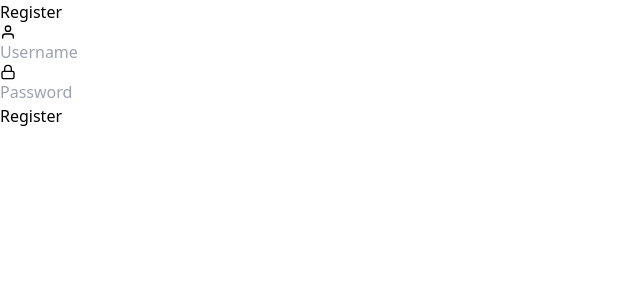
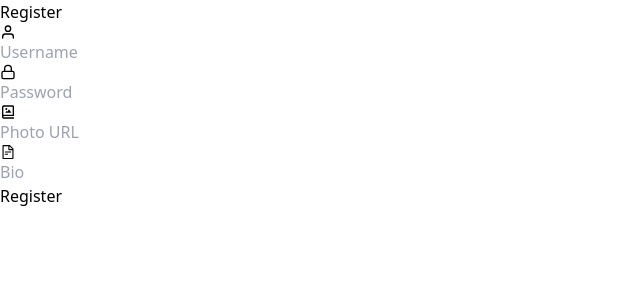
Before and after one commit to rakibul-islam-hasib/task-management, a React (Vite) app: page /register in a window 1280 px wide. Shown: the top 300 px of the page, without its empty margins (0-640 px from the left). Built offline with nearby package versions, Linux system fonts and the light colour scheme; no server answers.

Commit message:
Firebase confid removed

```diff
--- a/package.json
+++ b/package.json
@@ -10,7 +10,6 @@
     "preview": "vite preview"
   },
   "dependencies": {
-    "firebase": "^10.3.1",
     "gsap": "^3.12.2",
     "localforage": "^1.10.0",
     "match-sorter": "^6.3.1",
--- a/src/config/firebase.config.cjs
+++ /dev/null
@@ -1,18 +0,0 @@
-
-// Import the functions you need from the SDKs you need
-import { initializeApp } from "firebase/app";
-// TODO: Add SDKs for Firebase products that you want to use
-// https://firebase.google.com/docs/web/setup#available-libraries
-
-// Your web app's Firebase configuration
-const firebaseConfig = {
-  apiKey: "AIzaSyArhM0exiWMKtsOZIzbiFJzH_IwmjKtkEY",
-  authDomain: "task-management-cb181.firebaseapp.com",
-  projectId: "task-management-cb181",
-  storageBucket: "task-management-cb181.appspot.com",
-  messagingSenderId: "385310284060",
-  appId: "1:385310284060:web:e3930fa28fa3c3577602d9"
-};
-
-// Initialize Firebase
-export  const app = initializeApp(firebaseConfig);
--- a/src/contex/AuthProvider.jsx
+++ /dev/null
@@ -1,48 +0,0 @@
-import React, { createContext, useEffect, useState } from 'react';
-import { createUserWithEmailAndPassword, getAuth } from 'firebase/auth';
-import { app } from '../config/firebase.config.cjs';
-export const AuthContext = createContext(null);
-const AuthProvider = ({ children }) => {
-    const auth = getAuth(app);
-    const [user, setUser] = useState(null);
-    const [loader, setLoader] = useState(true);
-    const registerUser = async (email, password) => {
-        setLoader(true);
-        try {
-            await createUserWithEmailAndPassword(auth, email, password);
-        } catch (error) {
-            console.log(error);
-        }
-        finally {
-            setLoader(false);
-        }
-    };
-
-
-
-
-    const contextValue = { registerUser , user, loader };
-    useEffect(() => {
-        const unsubscribe = auth.onAuthStateChanged((user) => {
-            setUser(user);
-            if (user) {
-                localStorage.setItem('token', user.refreshToken);
-                setLoader(false);
-            }
-            else {
-                localStorage.removeItem('token');
-                setLoader(false);
-            }
-        });
-
-        return () => unsubscribe();
-        // eslint-disable-next-line react-hooks/exhaustive-deps
-    }, []);
-    return (
-        <AuthContext.Provider value={contextValue}>
-            {children}
-        </AuthContext.Provider>
-    );
-};
-
-export default AuthProvider;
--- a/src/layout/MainLayout.jsx
+++ b/src/layout/MainLayout.jsx
@@ -3,8 +3,13 @@ import { Outlet } from 'react-router-dom';
 
     const MainLayout = () => {
         return (
-        <div>
+            <div className='grid grid-cols-5 '>
+                <div className="col-span-4">
                     <Outlet />
+                </div>
+                <div className="">
+                    <h1>Profile</h1>
+                </div>
             </div>
         );
     };
--- a/src/main.jsx
+++ b/src/main.jsx
@@ -3,12 +3,9 @@ import ReactDOM from 'react-dom/client'
 import './index.css'
 import { RouterProvider } from 'react-router-dom'
 import { router } from './router/router.jsx'
-import AuthProvider from './contex/AuthProvider.jsx'
 
 ReactDOM.createRoot(document.getElementById('root')).render(
   <React.StrictMode>
-    <AuthProvider>
       <RouterProvider router={router} />
-    </AuthProvider>
   </React.StrictMode>,
 )
--- a/src/pages/Home.jsx
+++ b/src/pages/Home.jsx
@@ -6,6 +6,9 @@ const Home = () => {
     useEffect(() => {
         if (localStorage.getItem('user')) {
             navigate('/task')
+        }
+        else {
+            navigate('/login')
         }
         // eslint-disable-next-line react-hooks/exhaustive-deps
     }, [])
--- a/src/pages/Register.jsx
+++ b/src/pages/Register.jsx
@@ -1,12 +1,19 @@
 // Register.js
 import React, { useState } from 'react';
 import { FiUser, FiLock } from 'react-icons/fi';
-import { Navigate, useNavigate } from 'react-router-dom';
+import { BiPhotoAlbum } from 'react-icons/bi';
+import { AiOutlineFileText } from 'react-icons/ai';
+import { useNavigate } from 'react-router-dom';
 
 const Register = ({ onRegister }) => {
     const [username, setUsername] = useState('');
     const [password, setPassword] = useState('');
+    const [photo, setPhoto] = useState('');
+    const [bio, setBio] = useState('');
     const navigate = useNavigate();
+
+
+
     const handleRegister = () => {
 
         if (username.trim() === '' || password.trim() === '') {
@@ -14,18 +21,18 @@ const Register = ({ onRegister }) => {
             return;
         }
 
-        const userData = { username, password };
+        const userData = { username, password, photo, bio };
         localStorage.setItem('user', JSON.stringify(userData));
 
         setUsername('');
         setPassword('');
         // If user then navigate to /task page
         navigate('/task');
-        console.log('Register', userData)
     };
 
     return (
-        <div className="bg-white p-4 rounded shadow-md">
+        <div className="flex justify-center items-center min-h-screen">
+            <div className="bg-white p-4 text-center rounded shadow-md">
                 <h2 className="text-2xl font-semibold mb-4">Register</h2>
                 <div className="mb-4 flex items-center">
                     <FiUser className="text-gray-500 mr-2" />
@@ -34,7 +41,7 @@ const Register = ({ onRegister }) => {
                         placeholder="Username"
                         value={username}
                         onChange={(e) => setUsername(e.target.value)}
-                    className="border rounded py-2 px-3 w-full"
+                        className="border outline-none rounded py-2 px-3 w-full"
                     />
                 </div>
                 <div className="mb-4 flex items-center">
@@ -44,12 +51,36 @@ const Register = ({ onRegister }) => {
                         placeholder="Password"
                         value={password}
                         onChange={(e) => setPassword(e.target.value)}
-                    className="border rounded py-2 px-3 w-full"
+                        className="border outline-none rounded py-2 px-3 w-full"
                     />
                 </div>
-            <button onClick={handleRegister} className="bg-blue-500 text-white py-2 px-4 rounded">
+                <div className="mb-4 flex items-center">
+                    <BiPhotoAlbum className="text-gray-500 mr-2" />
+                    <input
+                        type="text"
+                        placeholder="Photo URL"
+                        value={photo}
+                        onChange={(e) => setPhoto(e.target.value)}
+                        className="border outline-none rounded py-2 px-3 w-full"
+                    />
+                </div>
+                <div className="mb-4 flex items-center">
+                    <AiOutlineFileText className="text-gray-500 mr-2" />
+                    <input
+                        type="text"
+                        placeholder="Bio"
+                        value={bio}
+                        onChange={(e) => setBio(e.target.value)}
+                        className="border outline-none rounded py-2 px-3 w-full"
+                    />
+                </div>
+                <button
+                    onClick={handleRegister}
+                    className="bg-lime-500 hover:bg-transparent border border-lime-500 font-bold duration-300  hover:text-black text-white py-2 px-4 rounded"
+                >
                     Register
                 </button>
+            </div>
         </div>
     );
 };
```
Also changed, not shown: src/hooks/useAuth.jsx (deleted, +0 -7 lines), src/router/router.jsx (+6 -5 lines), 1 other file (tests, documents, lock files or other folders). Lines whose indentation alone changed are shown as unchanged.
